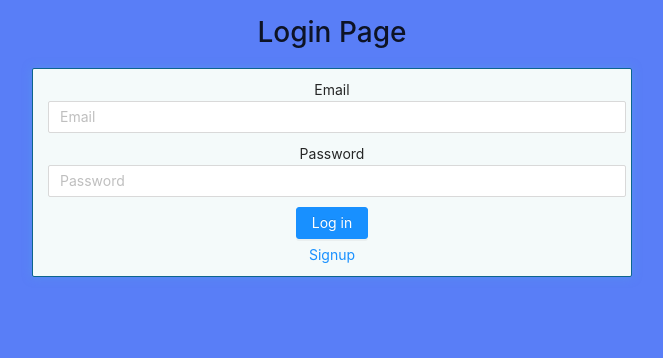
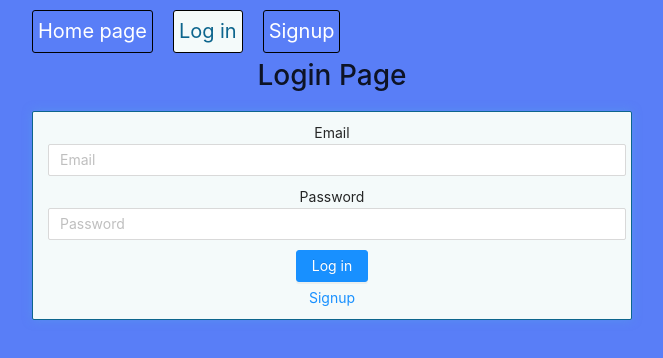
Before and after one commit to spiridon209/Reg-Auth-Forms, a React (Create React App) app: page /login in a window 1280 px wide. Shown: the top 358 px of the page, without its empty margins (308-971 px from the left). Built offline with nearby package versions, Linux system fonts and the light colour scheme.

Commit message:
--Fixed Apps routes

```diff
--- a/src/App.jsx
+++ b/src/App.jsx
@@ -10,6 +10,8 @@ import CreateArticle from './components/CreateArticle/CreateArticle';
 import { autoLogIn } from './redux/actions/auth';
 import Layout from './hoc/Layout/Layout';
 import Article from './components/Article/Article';
+import ArticleList from './components/ArticleList/ArticleList';
+import Navigation from './components/Navigation/Navigation';
 
 function App(props) {
   const { isAuth, autoLogInFunc } = props;
@@ -20,10 +22,14 @@ function App(props) {
 
   let routes = (
     <div className="App">
+      <Navigation />
       <Switch>
+        <Route exact path={`${process.env.PUBLIC_URL}/`} component={ArticleList} />
+        <Route path={`${process.env.PUBLIC_URL}/articles/:slug`} component={Article} />
         <Route exact path={`${process.env.PUBLIC_URL}/signup`} component={RegForm} />
         <Route exact path={`${process.env.PUBLIC_URL}/login`} component={AuthForm} />
-        <Redirect to={`${process.env.PUBLIC_URL}/login`} />
+        <Route exact path={`${process.env.PUBLIC_URL}/add`} component={CreateArticle} />
+        <Redirect to={`${process.env.PUBLIC_URL}/`} />
       </Switch>
     </div>
   );
@@ -31,8 +37,10 @@ function App(props) {
   if (isAuth) {
     routes = (
       <div className="App">
+        <Navigation />
+        <UserBio />
         <Switch>
-          <Route exact path={`${process.env.PUBLIC_URL}/`} component={UserBio} />
+          <Route exact path={`${process.env.PUBLIC_URL}/`} component={ArticleList} />
           <Route exact path={`${process.env.PUBLIC_URL}/articles/:slug`} component={Article} />
           <Route exact path={`${process.env.PUBLIC_URL}/add`} component={CreateArticle} />
           <Redirect to={`${process.env.PUBLIC_URL}/`} />
--- a/src/api/getArticle.js
+++ b/src/api/getArticle.js
@@ -1,11 +1,14 @@
 import axios from 'axios';
 import rootApiUrl from './rootApiUrl';
 
-const token = localStorage.getItem('token');
-const headers = { Authorization: `Token ${token}` };
-
 const getArticleFetch = async (slug) => {
+  const token = localStorage.getItem('token');
+  const headers = { Authorization: `Token ${token}` };
   const getArticleListUrl = `${rootApiUrl}/articles/${slug}`;
+  if (!token) {
+    const response = await axios.get(getArticleListUrl);
+    return response;
+  }
   const response = await axios.get(getArticleListUrl, { headers });
   return response;
 };
--- a/src/api/getArticlesList.js
+++ b/src/api/getArticlesList.js
@@ -5,6 +5,10 @@ const getArticlesFetch = async (offset) => {
   const token = localStorage.getItem('token');
   const headers = { Authorization: `Token ${token}` };
   const getArticlesListUrl = `${rootApiUrl}/articles?limit=10&offset=${offset}`;
+  if (!token) {
+    const response = await axios.get(getArticlesListUrl);
+    return response;
+  }
   const response = await axios.get(getArticlesListUrl, { headers });
   return response;
 };
--- a/src/components/ArticleList/ArticleList.jsx
+++ b/src/components/ArticleList/ArticleList.jsx
@@ -4,6 +4,7 @@ import PropTypes from 'prop-types';
 import ArticlePreview from '../ArticlePreview/ArticlePreview';
 import { getArticles } from '../../redux/actions/getArticles';
 import ArticlesPagination from '../ArticlesPagination/ArticlesPagination';
+import './ArticleList.scss';
 
 const ArticleList = (props) => {
   const { articles, isLoading, errors, getArticlesFunc, offset } = props;
@@ -21,7 +22,7 @@ const ArticleList = (props) => {
   }
 
   return (
-    <div>
+    <div className="ArticleList">
       {articles.map((article) => (
         <ArticlePreview key={article.slug} article={article} />
       ))}
--- a/src/components/ArticleList/ArticleList.scss
+++ b/src/components/ArticleList/ArticleList.scss
@@ -0,0 +1,9 @@
+.ArticleList {
+  width: 100%;
+  max-width: 600px;
+  padding: 10px;
+  border: 1px solid rgb(13, 101, 141);
+  border-radius: 2px;
+  box-shadow: 0 0 10px rgba(85, 161, 233, 0.5);
+  background-color: rgba($color: #f4fafa, $alpha: 1);
+}
--- /dev/null
+++ b/src/components/Navigation/Navigation.jsx
@@ -0,0 +1,50 @@
+import React from 'react';
+import { NavLink } from 'react-router-dom';
+import { connect } from 'react-redux';
+import PropTypes from 'prop-types';
+import './Navigation.scss';
+
+const Navigation = (props) => {
+  const { isLogIn } = props;
+
+  let links = (
+    <nav className="Navigation">
+      <NavLink exact className="Navigation-Link" to={`${process.env.PUBLIC_URL}/`}>
+        Home page
+      </NavLink>
+      <NavLink className="Navigation-Link" to={`${process.env.PUBLIC_URL}/login`}>
+        Log in
+      </NavLink>
+      <NavLink className="Navigation-Link" to={`${process.env.PUBLIC_URL}/signup`}>
+        Signup
+      </NavLink>
+    </nav>
+  );
+
+  if (isLogIn) {
+    links = (
+      <nav className="Navigation">
+        <NavLink className="Navigation-Link" to={`${process.env.PUBLIC_URL}/`} exact>
+          Home page
+        </NavLink>
+        <NavLink className="Navigation-Link" to={`${process.env.PUBLIC_URL}/add`}>
+          Create article
+        </NavLink>
+      </nav>
+    );
+  }
+
+  return links;
+};
+
+const mapDispatchToProps = (state) => {
+  return {
+    isLogIn: state.auth.isLogIn,
+  };
+};
+
+Navigation.propTypes = {
+  isLogin: PropTypes.bool.isRequired,
+};
+
+export default connect(mapDispatchToProps)(Navigation);
--- /dev/null
+++ b/src/components/Navigation/Navigation.scss
@@ -0,0 +1,21 @@
+.Navigation {
+  max-width: 600px;
+  width: 100%;
+  display: flex;
+  justify-content: flex-start;
+  align-items: center;
+
+  &-Link {
+    border: 1px solid black;
+    font-size: 20px;
+    margin-right: 20px;
+    color: white;
+    padding: 5px;
+    border-radius: 3px;
+  }
+
+  .active {
+    background-color: rgba($color: #f4fafa, $alpha: 1);
+    color: rgb(13, 101, 141);
+  }
+}
--- a/src/components/UserBio/UserBio.jsx
+++ b/src/components/UserBio/UserBio.jsx
@@ -1,11 +1,9 @@
 import React from 'react';
 import { connect } from 'react-redux';
-import { NavLink } from 'react-router-dom';
+
 import { Button } from 'antd';
 import PropTypes from 'prop-types';
 import { logOut } from '../../redux/actions/auth';
-import ArticleList from '../ArticleList/ArticleList';
-
 import './UserBio.scss';
 
 const UserBio = (props) => {
@@ -19,19 +17,12 @@ const UserBio = (props) => {
 
   const renderUserBio = () => {
     return (
-      <>
-        <h1>Home Page</h1>
       <div className="UserBioWrap">
         <div className="UserBio">{username}</div>
         <Button className="Btn" type="primary" onClick={logOutHandler}>
           Log out
         </Button>
-          <div className="UserBioWrap-LinkToCreateArticle">
-            <NavLink to={`${process.env.PUBLIC_URL}/add`}>Create article</NavLink>
       </div>
-          <ArticleList />
-        </div>
-      </>
     );
   };
 
@@ -50,7 +41,6 @@ const mapDispatchToProps = (dispatch) => {
 
 UserBio.propTypes = {
   username: PropTypes.string.isRequired,
-
   logOutFunc: PropTypes.func.isRequired,
 };
 export default connect(mapStateToProps, mapDispatchToProps)(UserBio);
--- a/src/components/UserBio/UserBio.scss
+++ b/src/components/UserBio/UserBio.scss
@@ -11,7 +11,4 @@
   border-radius: 2px;
   box-shadow: 0 0 10px rgba(85, 161, 233, 0.5);
   background-color: rgba($color: #f4fafa, $alpha: 1);
-
-  &-LinkToCreateArticle {
-  }
 }
```
Lines whose indentation alone changed are shown as unchanged.
